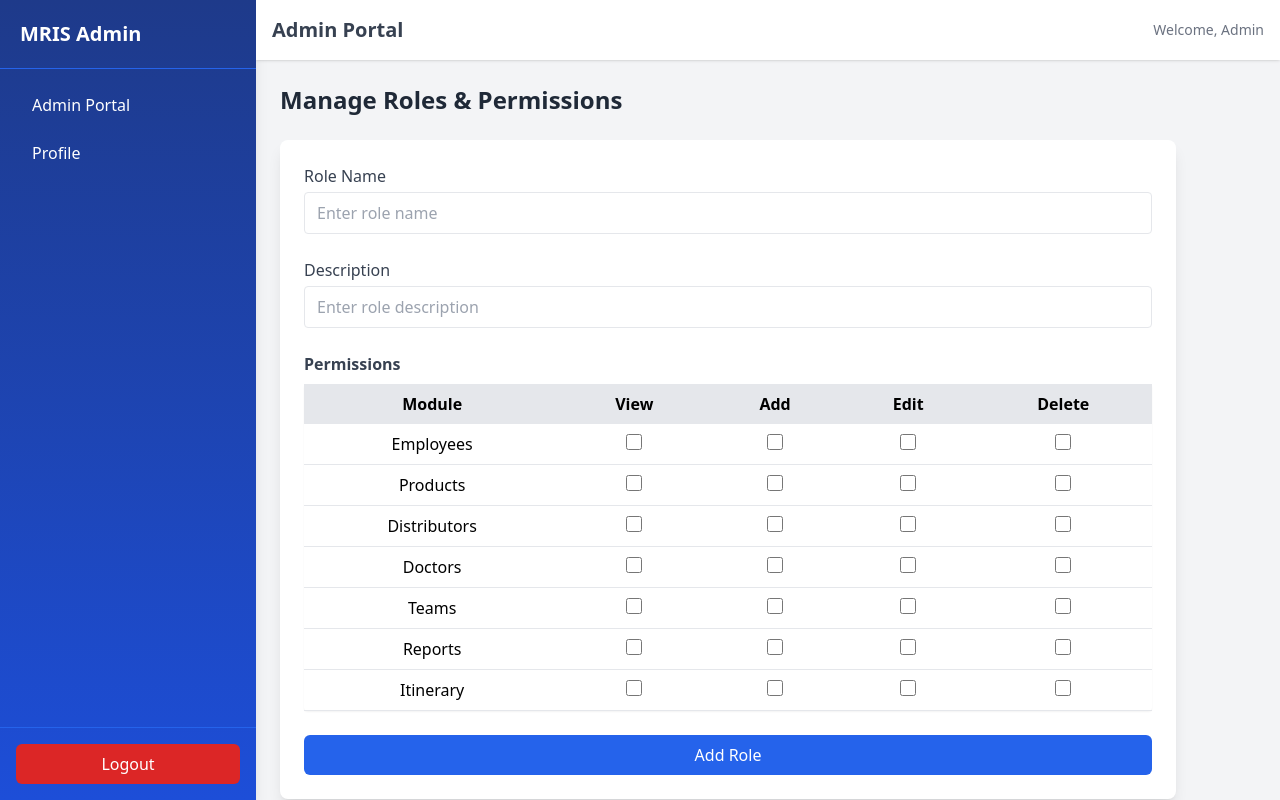
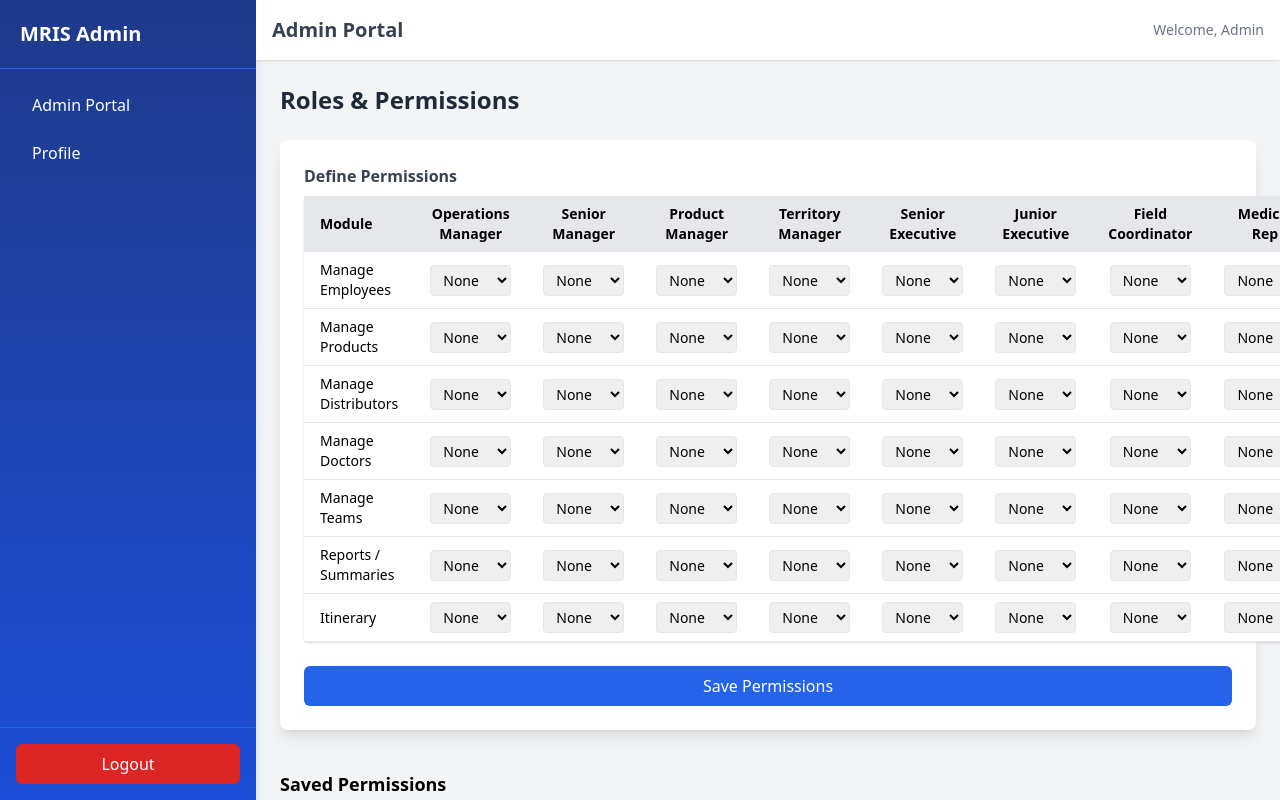
Before and after one commit to GSHealth01/MedicalRep_management_system, a React (Create React App) app in the folder frontend/client/: page /admin/roles in a window 1280 px wide. Built offline with nearby package versions, Linux system fonts and the light colour scheme.

Commit message:
Create Admin panel

```diff
--- a/frontend/client/src/Pages/ManageRole.js
+++ b/frontend/client/src/Pages/ManageRole.js
@@ -1,121 +1,130 @@
 // src/Pages/ManageRoles.jsx
-import { useState } from "react";
+import { useState, useEffect } from "react";
 import RoleForm from "../components/RoleForm";
 
 export default function ManageRoles() {
+  const designations = [
+    "Operations Manager",
+    "Senior Manager",
+    "Product Manager",
+    "Territory Manager",
+    "Senior Executive",
+    "Junior Executive",
+    "Field Coordinator",
+    "Medical Rep",
+  ];
+
+  const modules = [
+    "Manage Employees",
+    "Manage Products",
+    "Manage Distributors",
+    "Manage Doctors",
+    "Manage Teams",
+    "Reports / Summaries",
+    "Itinerary",
+  ];
+
   const [roles, setRoles] = useState([]);
   const [editingIndex, setEditingIndex] = useState(null);
 
-  const handleAddRole = (role) => {
+  // Load from localStorage
+  useEffect(() => {
+    const stored = localStorage.getItem("roles");
+    if (stored) setRoles(JSON.parse(stored));
+  }, []);
+
+  // Save to localStorage
+  useEffect(() => {
+    localStorage.setItem("roles", JSON.stringify(roles));
+  }, [roles]);
+
+  const handleAddRole = (roleData) => {
     if (editingIndex !== null) {
-      // Update existing role
-      const updatedRoles = [...roles];
-      updatedRoles[editingIndex] = role;
-      setRoles(updatedRoles);
+      const updated = [...roles];
+      updated[editingIndex] = roleData;
+      setRoles(updated);
       setEditingIndex(null);
-      alert(`Role "${role.roleName}" updated ✅`);
+      alert("Permissions updated ✅");
     } else {
-      // Add new role
-      setRoles([...roles, role]);
-      alert(`Role "${role.roleName}" added ✅`);
+      setRoles([...roles, roleData]);
+      alert("Permissions added ✅");
     }
   };
 
-  const handleEdit = (index) => {
-    setEditingIndex(index);
-  };
-
-  const handleDelete = (index) => {
-    if (window.confirm("Are you sure you want to delete this role?")) {
-      const updatedRoles = roles.filter((_, i) => i !== index);
-      setRoles(updatedRoles);
-    }
-  };
-
-  // Helper: get module → actions string
-  const getActivePermissions = (permissions) => {
-    return Object.keys(permissions)
-      .map((module) => {
-        const actions = Object.entries(permissions[module])
-          .filter(([_, val]) => val === true)
-          .map(([action]) => action.charAt(0).toUpperCase() + action.slice(1));
-        if (actions.length > 0) {
-          return `${module}: ${actions.join(", ")}`;
-        }
-        return null;
-      })
-      .filter(Boolean); // remove nulls
-  };
+  const handleEdit = (index) => setEditingIndex(index);
+  const handleDelete = (index) =>
+    setRoles(roles.filter((_, i) => i !== index));
 
   return (
     <div>
       <h1 className="text-2xl font-bold mb-6 text-gray-800">
-        Manage Roles & Permissions
+        Roles & Permissions
       </h1>
 
-      {/* Role Form */}
+      {/* Permission Form */}
       <RoleForm
         onSubmit={handleAddRole}
         initialData={editingIndex !== null ? roles[editingIndex] : null}
       />
 
-      {/* Roles Table */}
-      <div className="mt-8">
-        <h2 className="text-lg font-semibold mb-2">Roles List</h2>
-        <table className="w-full border-collapse bg-white shadow-md rounded-lg overflow-hidden">
+      {/* Saved Permissions as Table */}
+      <div className="mt-10">
+        <h2 className="text-lg font-semibold mb-2">Saved Permissions</h2>
+        {roles.length === 0 ? (
+          <p className="text-gray-500">No permissions saved yet</p>
+        ) : (
+          roles.map((role, idx) => (
+            <div key={idx} className="mb-8">
+              <h3 className="font-semibold text-blue-600 mb-2">
+                Permission Set {idx + 1}
+              </h3>
+              <div className="overflow-x-auto">
+                <table className="min-w-full border-collapse bg-white shadow rounded text-sm">
                   <thead className="bg-blue-600 text-white">
                     <tr>
-              <th className="py-2 px-4 text-center">Role Name</th>
-              <th className="py-2 px-4 text-center">Description</th>
-              <th className="py-2 px-4 text-center">Modules & Permissions</th>
-              <th className="py-2 px-4 text-center">Actions</th>
+                      <th className="py-2 px-4 text-left">Module</th>
+                      {designations.map((des) => (
+                        <th key={des} className="py-2 px-4 text-center">
+                          {des}
+                        </th>
+                      ))}
                     </tr>
                   </thead>
                   <tbody>
-            {roles.length === 0 ? (
-              <tr>
-                <td colSpan="4" className="text-center py-4 text-gray-500">
-                  No roles added yet
+                    {modules.map((mod) => (
+                      <tr key={mod} className="border-b hover:bg-gray-50">
+                        <td className="py-2 px-4 font-medium">{mod}</td>
+                        {designations.map((des) => (
+                          <td
+                            key={des}
+                            className="py-2 px-4 text-center text-gray-700"
+                          >
+                            {role.permissions[mod]?.[des] || "None"}
                           </td>
+                        ))}
                       </tr>
-            ) : (
-              roles.map((role, index) => {
-                const activePermissions = getActivePermissions(role.permissions);
-                return (
-                  <tr key={index} className="border-b hover:bg-gray-50">
-                    <td className="py-2 px-4 text-center">{role.roleName}</td>
-                    <td className="py-2 px-4 text-center">{role.description}</td>
-                    <td className="py-2 px-4">
-                      {activePermissions.length > 0 ? (
-                        <ul className="list-disc list-inside text-left">
-                          {activePermissions.map((perm, i) => (
-                            <li key={i}>{perm}</li>
                     ))}
-                        </ul>
-                      ) : (
-                        <span className="text-gray-500">No permissions</span>
-                      )}
-                    </td>
-                    <td className="py-2 px-4 text-center space-x-2">
+                  </tbody>
+                </table>
+              </div>
+              {/* Actions */}
+              <div className="mt-3 space-x-2">
                 <button
-                        onClick={() => handleEdit(index)}
+                  onClick={() => handleEdit(idx)}
                   className="bg-yellow-500 text-white px-3 py-1 rounded hover:bg-yellow-600"
                 >
                   Edit
                 </button>
                 <button
-                        onClick={() => handleDelete(index)}
+                  onClick={() => handleDelete(idx)}
                   className="bg-red-600 text-white px-3 py-1 rounded hover:bg-red-700"
                 >
                   Delete
                 </button>
-                    </td>
-                  </tr>
-                );
-              })
+              </div>
+            </div>
+          ))
         )}
-          </tbody>
-        </table>
       </div>
     </div>
   );
--- a/frontend/client/src/components/RoleForm.js
+++ b/frontend/client/src/components/RoleForm.js
@@ -2,124 +2,113 @@
 import { useState, useEffect } from "react";
 
 export default function RoleForm({ onSubmit, initialData }) {
-  const [formData, setFormData] = useState({
-    roleName: "",
-    description: "",
-    permissions: {
-      employees: { view: false, add: false, edit: false, delete: false },
-      products: { view: false, add: false, edit: false, delete: false },
-      distributors: { view: false, add: false, edit: false, delete: false },
-      doctors: { view: false, add: false, edit: false, delete: false },
-      teams: { view: false, add: false, edit: false, delete: false },
-      reports: { view: false, add: false, edit: false, delete: false },
-      itinerary: { view: false, add: false, edit: false, delete: false },
-    },
-  });
+  const designations = [
+    "Operations Manager",
+    "Senior Manager",
+    "Product Manager",
+    "Territory Manager",
+    "Senior Executive",
+    "Junior Executive",
+    "Field Coordinator",
+    "Medical Rep",
+  ];
 
-  // Load initial data for editing
+  const modules = [
+    "Manage Employees",
+    "Manage Products",
+    "Manage Distributors",
+    "Manage Doctors",
+    "Manage Teams",
+    "Reports / Summaries",
+    "Itinerary",
+  ];
+
+  const accessOptions = ["None", "View", "Add", "Edit", "Delete"];
+
+  // State: permissions[module][designation] = "Access Type"
+  const [permissions, setPermissions] = useState({});
+
+  // Load for edit OR initialize
   useEffect(() => {
     if (initialData) {
-      setFormData(initialData);
+      setPermissions(initialData.permissions);
+    } else {
+      const initialPermissions = {};
+      modules.forEach((mod) => {
+        initialPermissions[mod] = {};
+        designations.forEach((des) => {
+          initialPermissions[mod][des] = "None";
+        });
+      });
+      setPermissions(initialPermissions);
     }
   }, [initialData]);
 
-  const handleChange = (e) => {
-    const { name, value } = e.target;
-    setFormData({ ...formData, [name]: value });
-  };
-
-  const handlePermissionChange = (module, action) => {
-    setFormData({
-      ...formData,
-      permissions: {
-        ...formData.permissions,
-        [module]: {
-          ...formData.permissions[module],
-          [action]: !formData.permissions[module][action],
-        },
+  const handlePermissionChange = (module, designation, value) => {
+    setPermissions((prev) => ({
+      ...prev,
+      [module]: {
+        ...prev[module],
+        [designation]: value,
       },
-    });
+    }));
   };
 
   const handleSubmit = (e) => {
     e.preventDefault();
-    if (onSubmit) onSubmit(formData);
+    if (onSubmit) onSubmit({ permissions });
 
-    // Reset form
-    setFormData({
-      roleName: "",
-      description: "",
-      permissions: {
-        employees: { view: false, add: false, edit: false, delete: false },
-        products: { view: false, add: false, edit: false, delete: false },
-        distributors: { view: false, add: false, edit: false, delete: false },
-        doctors: { view: false, add: false, edit: false, delete: false },
-        teams: { view: false, add: false, edit: false, delete: false },
-        reports: { view: false, add: false, edit: false, delete: false },
-        itinerary: { view: false, add: false, edit: false, delete: false },
-      },
+    // reset
+    const resetPermissions = {};
+    modules.forEach((mod) => {
+      resetPermissions[mod] = {};
+      designations.forEach((des) => {
+        resetPermissions[mod][des] = "None";
+      });
     });
+    setPermissions(resetPermissions);
   };
 
   return (
     <form
       onSubmit={handleSubmit}
-      className="max-w-4xl bg-white shadow-lg rounded-lg p-6 space-y-6"
+      className="max-w-6xl bg-white shadow-lg rounded-lg p-6 space-y-6"
     >
-      {/* Role Name */}
-      <div>
-        <label className="block text-gray-700 mb-1">Role Name</label>
-        <input
-          type="text"
-          name="roleName"
-          value={formData.roleName}
-          onChange={handleChange}
-          placeholder="Enter role name"
-          className="w-full border rounded px-3 py-2 focus:outline-none focus:ring-2 focus:ring-blue-500"
-          required
-        />
-      </div>
-
-      {/* Description */}
-      <div>
-        <label className="block text-gray-700 mb-1">Description</label>
-        <input
-          type="text"
-          name="description"
-          value={formData.description}
-          onChange={handleChange}
-          placeholder="Enter role description"
-          className="w-full border rounded px-3 py-2 focus:outline-none focus:ring-2 focus:ring-blue-500"
-        />
-      </div>
-
       {/* Permissions Table */}
       <div>
         <label className="block text-gray-700 mb-2 font-semibold">
-          Permissions
+          Define Permissions
         </label>
-        <table className="w-full border-collapse bg-white shadow-sm rounded">
+        <table className="min-w-full border-collapse bg-white shadow rounded text-sm">
           <thead className="bg-gray-200">
             <tr>
-              <th className="py-2 px-4 text-center">Module</th>
-              <th className="py-2 px-4 text-center">View</th>
-              <th className="py-2 px-4 text-center">Add</th>
-              <th className="py-2 px-4 text-center">Edit</th>
-              <th className="py-2 px-4 text-center">Delete</th>
+              <th className="py-2 px-4 text-left">Module</th>
+              {designations.map((des) => (
+                <th key={des} className="py-2 px-4 text-center">
+                  {des}
+                </th>
+              ))}
             </tr>
           </thead>
           <tbody>
-            {Object.keys(formData.permissions).map((module) => (
-              <tr key={module} className="border-b hover:bg-gray-50">
-                <td className="py-2 px-4 text-center capitalize">{module}</td>
-                {["view", "add", "edit", "delete"].map((action) => (
-                  <td key={action} className="py-2 px-4 text-center">
-                    <input
-                      type="checkbox"
-                      checked={formData.permissions[module][action]}
-                      onChange={() => handlePermissionChange(module, action)}
-                      className="h-4 w-4 text-blue-600"
-                    />
+            {modules.map((mod) => (
+              <tr key={mod} className="border-b hover:bg-gray-50">
+                <td className="py-2 px-4 font-medium">{mod}</td>
+                {designations.map((des) => (
+                  <td key={des} className="py-2 px-4 text-center">
+                    <select
+                      value={permissions[mod]?.[des] || "None"}
+                      onChange={(e) =>
+                        handlePermissionChange(mod, des, e.target.value)
+                      }
+                      className="border rounded px-2 py-1 text-sm focus:ring-2 focus:ring-blue-500"
+                    >
+                      {accessOptions.map((opt) => (
+                        <option key={opt} value={opt}>
+                          {opt}
+                        </option>
+                      ))}
+                    </select>
                   </td>
                 ))}
               </tr>
@@ -133,7 +122,7 @@ export default function RoleForm({ onSubmit, initialData }) {
         type="submit"
         className="w-full bg-blue-600 text-white py-2 rounded-md hover:bg-blue-700 transition"
       >
-        {initialData ? "Update Role" : "Add Role"}
+        Save Permissions
       </button>
     </form>
   );
```
Lines whose indentation alone changed are shown as unchanged.
